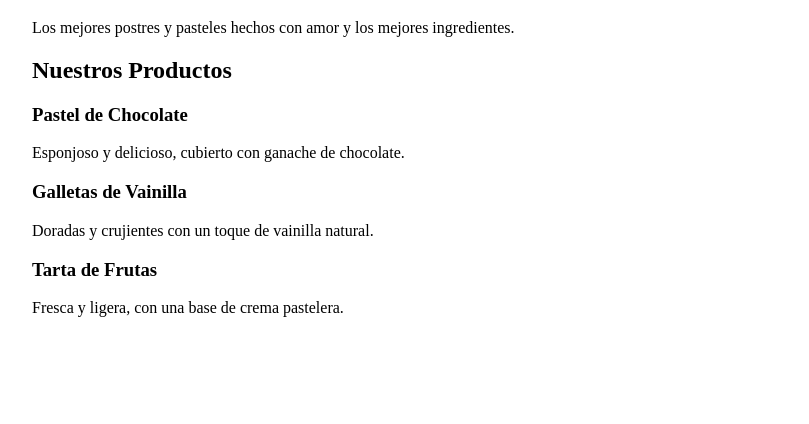
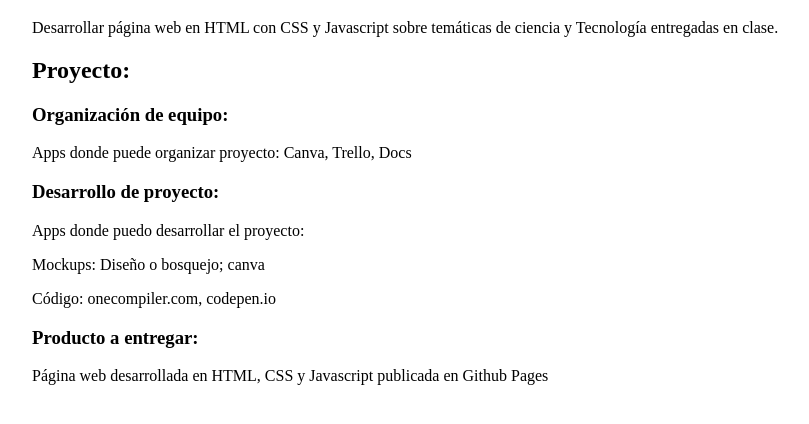
Before and after one commit to nbs-project/web, a plain HTML site: page index.html in a window 1280 px wide. Shown: the part 94-518 px from the top of the page, without its empty margins (1-810 px from the left). Drawn offline with Linux system fonts and the light colour scheme.

Commit message:
Update index.html

```diff
--- a/index.html
+++ b/index.html
@@ -9,20 +9,23 @@
 <body>
     <div class="container">
         <h1>Proyecto páginas web</h1>
-        <p>Los mejores postres y pasteles hechos con amor y los mejores ingredientes.</p>
+        <p>Desarrollar página web en HTML con CSS y Javascript sobre temáticas de ciencia y Tecnología entregadas en clase.</p>
 
-        <h2>Nuestros Productos</h2>
+        <h2>Proyecto:</h2>
         <div class="producto" onclick="mostrarAlerta('Pastel de Chocolate')">
-            <h3>Pastel de Chocolate</h3>
-            <p>Esponjoso y delicioso, cubierto con ganache de chocolate.</p>
+            <h3>Organización de equipo:</h3>
+            <p>Apps donde puede organizar proyecto: Canva, Trello, Docs </p>
         </div>
         <div class="producto" onclick="mostrarAlerta('Galletas de Vainilla')">
-            <h3>Galletas de Vainilla</h3>
-            <p>Doradas y crujientes con un toque de vainilla natural.</p>
+            <h3>Desarrollo de proyecto:</h3>
+            <p>Apps donde puedo desarrollar el proyecto:</p>
+            <p>Mockups: Diseño o bosquejo; canva</p>
+            <p>Código: onecompiler.com, codepen.io</p>
+
         </div>
         <div class="producto" onclick="mostrarAlerta('Tarta de Frutas')">
-            <h3>Tarta de Frutas</h3>
-            <p>Fresca y ligera, con una base de crema pastelera.</p>
+            <h3>Producto a entregar:</h3>
+            <p>Página web desarrollada en HTML, CSS y Javascript publicada en Github Pages</p>
         </div>
     </div>
     <script src="script.js"></script>
```
